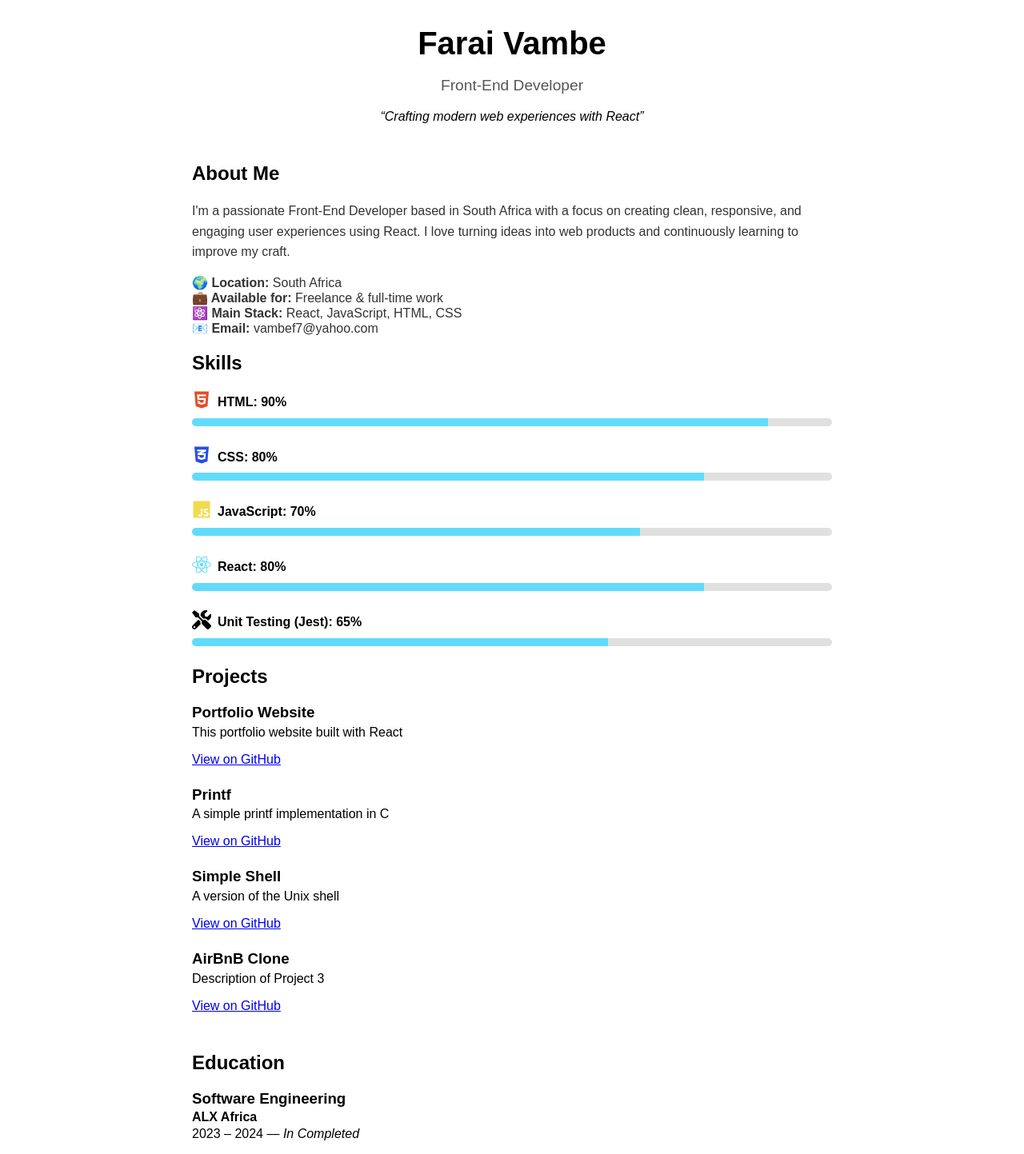
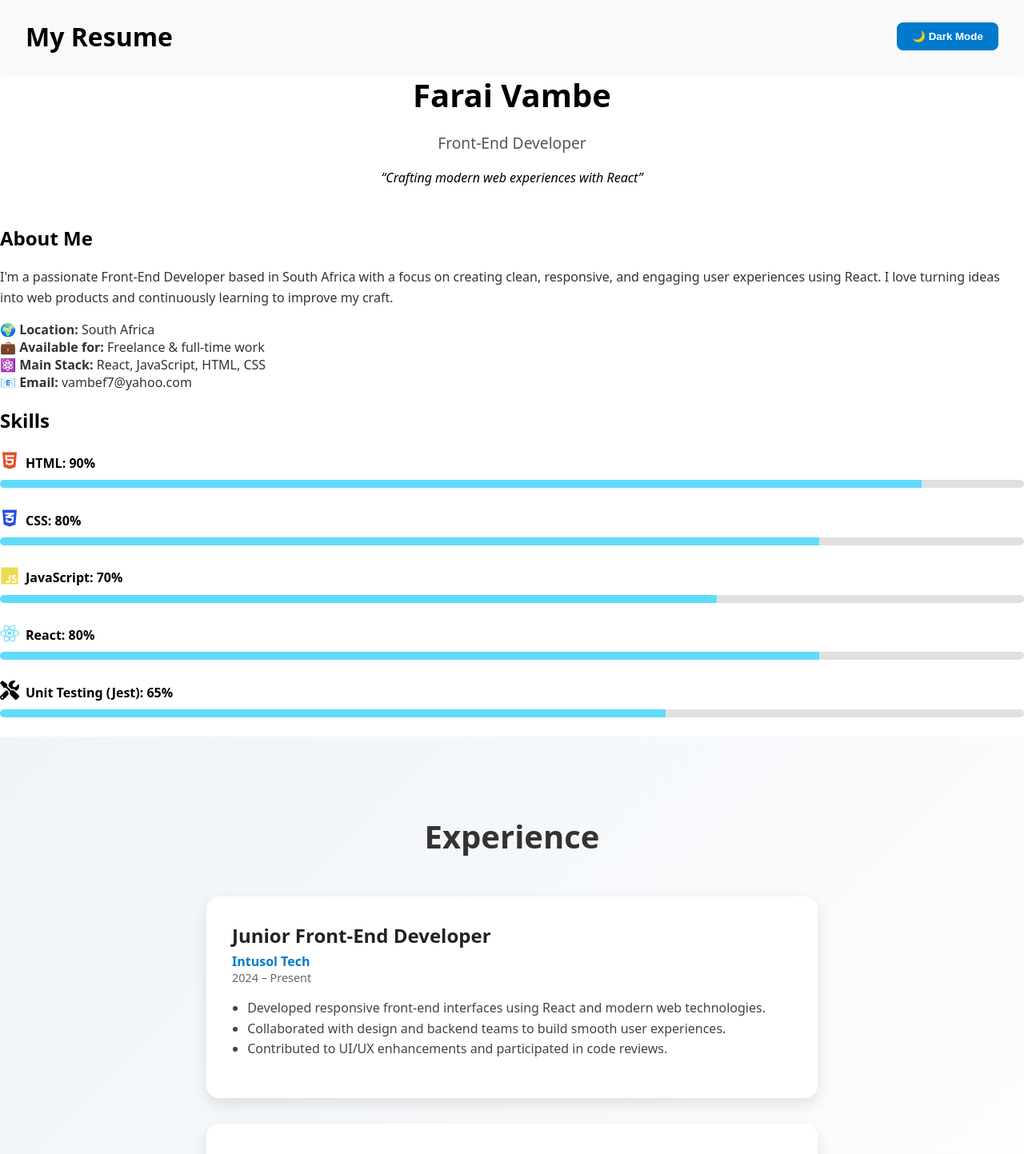
Before and after one commit to DeFatso/resume-site, a React (Create React App) app: page / in a window 1280 px wide. Shown: the top 1443 px of the page at 80% size. Built offline with nearby package versions, Linux system fonts and the light colour scheme.

Commit message:
css: experience

```diff
--- /dev/null
+++ b/postcss.config.js
@@ -0,0 +1,7 @@
+// postcss.config.js
+module.exports = {
+  plugins: {
+    tailwindcss: {},
+    autoprefixer: {},
+  }
+}
--- a/src/App.js
+++ b/src/App.js
@@ -1,20 +1,29 @@
-import React from "react";
+import React, { useState } from "react";
+import Experience from "./components/Experience";
+import About from "./components/About";
+import Contact from "./components/Contact";
 import Header from "./components/Header";
-import About from "./components/About";
 import Skills from "./components/Skills";
-import Projects from "./components/Projects";
-import Education from "./components/Education";
-import Experience from "./components/Experience";
-import Contact from "./components/Contact";
+import "./styles/App.css";
 
 function App() {
+  const [darkMode, setDarkMode] = useState(false);
+
+  const toggleDarkMode = () => {
+    setDarkMode((prev) => !prev);
+  };
+
   return (
-    <div style={{ fontFamily: "Arial, sans-serif", padding: "2rem", maxWidth: "800px", margin: "0 auto" }}>
+    <div className={darkMode ? "app dark" : "app"}>
+      <header className="app-header">
+        <h1>My Resume</h1>
+        <button onClick={toggleDarkMode} className="toggle-btn">
+          {darkMode ? "☀️ Light Mode" : "🌙 Dark Mode"}
+        </button>
+      </header>
       <Header />
       <About />
       <Skills />
-      <Projects />
-      <Education />
       <Experience />
       <Contact />
     </div>
--- a/src/components/Experience.js
+++ b/src/components/Experience.js
@@ -1,6 +1,6 @@
 import React from "react";
+import "../styles/Experience.css";
 
-function Experience() {
 const jobs = [
   {
     role: "Junior Front-End Developer",
@@ -26,23 +26,26 @@ function Experience() {
   },
 ];
 
+export default function Experience() {
   return (
-    <section style={{ marginBottom: "3rem" }}>
-      <h2>Experience</h2>
+    <section className="experience-section">
+      <h2 className="experience-title">Experience</h2>
+      <div className="experience-timeline">
         {jobs.map((job, index) => (
-        <div key={index} style={{ marginBottom: "2rem" }}>
-          <h3 style={{ margin: 0 }}>{job.role}</h3>
-          <p style={{ fontWeight: "bold", margin: "0.2rem 0" }}>{job.company}</p>
-          <p style={{ margin: 0, fontStyle: "italic" }}>{job.period}</p>
-          <ul style={{ marginTop: "0.5rem", paddingLeft: "1.2rem" }}>
+          <div key={index} className="experience-card fade-in">
+            <div className="experience-header">
+              <h3>{job.role}</h3>
+              <span className="company">{job.company}</span>
+              <span className="period">{job.period}</span>
+            </div>
+            <ul className="description">
               {job.description.map((item, idx) => (
-              <li key={idx} style={{ lineHeight: "1.6" }}>{item}</li>
+                <li key={idx}>{item}</li>
               ))}
             </ul>
           </div>
         ))}
+      </div>
     </section>
   );
 }
-
-export default Experience;
--- /dev/null
+++ b/src/styles/App.css
@@ -0,0 +1,54 @@
+body {
+  margin: 0;
+  font-family: system-ui, sans-serif;
+  background: #fff;
+  color: #000;
+  transition: all 0.3s ease;
+}
+
+.app-header {
+  display: flex;
+  justify-content: space-between;
+  align-items: center;
+  padding: 1.5rem 2rem;
+  background-color: #f9f9f9;
+  box-shadow: 0 2px 8px rgba(0, 0, 0, 0.05);
+}
+
+h1 {
+  margin: 0;
+}
+
+.toggle-btn {
+  padding: 0.6rem 1.2rem;
+  border: none;
+  border-radius: 8px;
+  cursor: pointer;
+  background-color: #007acc;
+  color: white;
+  font-weight: bold;
+  transition: background-color 0.3s;
+}
+
+.toggle-btn:hover {
+  background-color: #005fa3;
+}
+
+/* 🌙 DARK MODE SUPPORT */
+.app.dark {
+  background-color: #121212;
+  color: #f1f1f1;
+}
+
+.app.dark .app-header {
+  background-color: #1f1f1f;
+}
+
+.app.dark .toggle-btn {
+  background-color: #333;
+  color: #f1f1f1;
+}
+
+.app.dark .toggle-btn:hover {
+  background-color: #444;
+}
--- /dev/null
+++ b/src/styles/Experience.css
@@ -0,0 +1,109 @@
+.experience-section {
+  background: linear-gradient(135deg, #f0f4f8, #ffffff);
+  padding: 4rem 2rem;
+  animation: fadeSlideIn 1s ease-in-out;
+}
+
+.experience-title {
+  font-size: 2.5rem;
+  text-align: center;
+  margin-bottom: 3rem;
+  color: #333;
+}
+
+.experience-timeline {
+  display: flex;
+  flex-direction: column;
+  gap: 2rem;
+  align-items: center;
+}
+
+.experience-card {
+  width: 90%;
+  max-width: 700px;
+  background: white;
+  border-radius: 16px;
+  box-shadow: 0 8px 20px rgba(0, 0, 0, 0.1);
+  padding: 2rem;
+  transform: translateY(20px);
+  transition: transform 0.3s ease, opacity 0.3s ease;
+  opacity: 0;
+  animation: fadeInUp 0.8s forwards;
+}
+
+.experience-card:hover {
+  transform: translateY(0px) scale(1.02);
+}
+
+.experience-header h3 {
+  font-size: 1.5rem;
+  margin: 0;
+  color: #222;
+}
+
+.company {
+  display: block;
+  font-weight: bold;
+  color: #007acc;
+  margin-top: 0.3rem;
+}
+
+.period {
+  display: block;
+  color: #666;
+  font-size: 0.9rem;
+  margin-bottom: 1rem;
+}
+
+.description {
+  list-style: disc;
+  padding-left: 1.2rem;
+  color: #444;
+  line-height: 1.6;
+}
+
+/* Animation Effects */
+@keyframes fadeInUp {
+  from {
+    transform: translateY(40px);
+    opacity: 0;
+  }
+  to {
+    transform: translateY(0px);
+    opacity: 1;
+  }
+}
+
+@keyframes fadeSlideIn {
+  from {
+    opacity: 0;
+    transform: translateY(10px);
+  }
+  to {
+    opacity: 1;
+    transform: translateY(0);
+  }
+}
+
+/* DARK MODE support for experience section */
+.app.dark .experience-section {
+  background: linear-gradient(135deg, #1f1f1f, #121212);
+}
+
+.app.dark .experience-card {
+  background-color: #2a2a2a;
+  color: #f1f1f1;
+  box-shadow: 0 8px 20px rgba(255, 255, 255, 0.05);
+}
+
+.app.dark .company {
+  color: #66ccff;
+}
+
+.app.dark .period {
+  color: #aaa;
+}
+
+.app.dark .description {
+  color: #ddd;
+}
```
Also changed, not shown: package.json (+7 -1 lines), tailwind.config.js (added, +10 -0 lines), 1 other file (tests, documents, lock files or other folders). Lines whose indentation alone changed are shown as unchanged.
